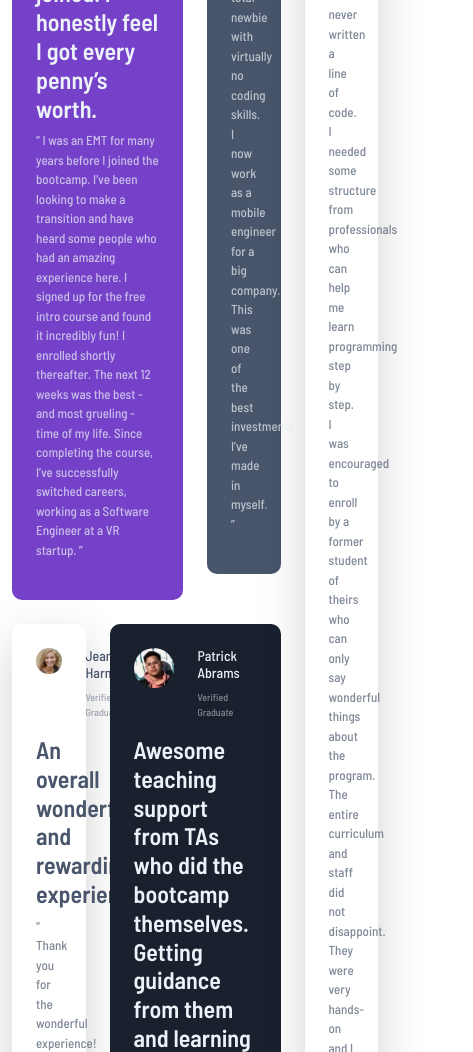
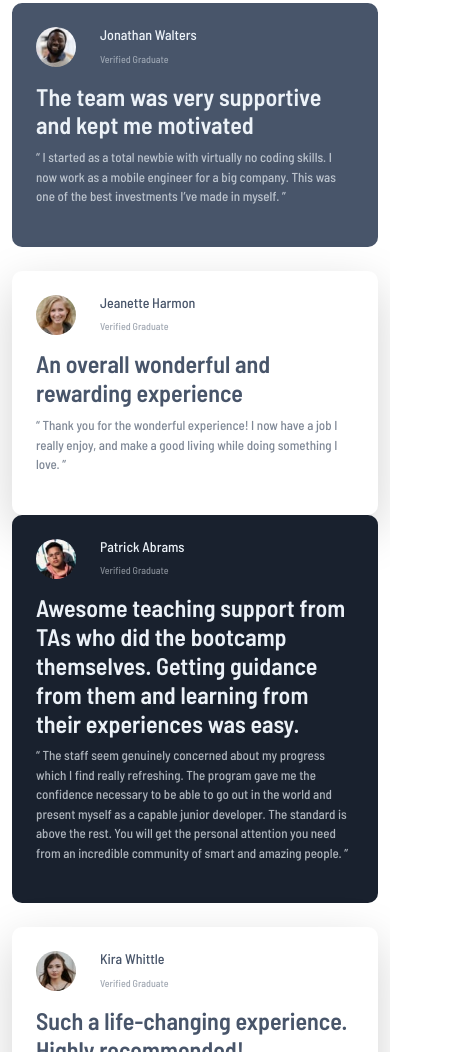
Before and after one commit to sraboni-bhuiyan/testimonial-grid-section-demo, a plain HTML site: page index.html in a window 390 px wide. Shown: the part 497-1549 px from the top of the page, 473 px wide, since content can reach past the window. Drawn offline with nearby package versions, Linux system fonts and the light colour scheme.

Commit message:
changes added

```diff
--- a/index.html
+++ b/index.html
@@ -13,11 +13,11 @@
 </head>
 <body>
   <section class="container mt-5 mx-auto">
-    <div class="row">
-      <div class="col-9">
+    <div class="row g-4">
+      <div class="col-12 col-md-12 col-lg-9 order-1">
         <div class="row">
-          <div class="col-8">
-            <div class="violet-card p-4">
+          <div class="col-12 col-lg-8 order-1">
+            <div class="violet-card p-4 mb-4">
               <div class="d-flex align-items-start justify-content-start">
                 <img width="40" class="rounded-circle img-fluid" src="images/image-daniel.jpg" alt="">
                 <div class="ms-4">
@@ -32,7 +32,7 @@
               </div>
             </div>
           </div>
-          <div class="col-4">
+          <div class="col-12 col-lg-4 order-2  mb-4">
             <div class="grey-card p-4">
               <div class="d-flex align-items-start justify-content-start">
                 <img width="40" class="rounded-circle img-fluid" src="images/image-jonathan.jpg" alt="">
@@ -49,8 +49,8 @@
             </div>
           </div>
         </div>
-        <div class="row mt-4">
-          <div class="col-4">
+        <div class="row">
+          <div class="col-12 col-lg-4 order-1">
             <div class="white-card p-4 shadow-lg h-100">
               <div class="d-flex align-items-start justify-content-start">
                 <img width="40" class="rounded-circle img-fluid" src="images/image-jeanette.jpg" alt="">
@@ -66,7 +66,7 @@
               </div>
             </div>
           </div>
-          <div class="col-8">
+          <div class="col-12 col-lg-8 order-2">
             <div class="dark-card p-4">
               <div class="d-flex align-items-start justify-content-start">
                 <img width="40" class="rounded-circle img-fluid" src="images/image-patrick.jpg" alt="">
@@ -84,7 +84,7 @@
           </div>
         </div>
       </div>
-      <div class="col-3">
+      <div class="col-12 col-md-12 col-lg-3 order-2">
         <div class="white-card shadow-lg p-4 h-100">
             <div class="d-flex align-items-start">
               <img width="40" class="rounded-circle img-fluid" src="images/image-kira.jpg" alt="">
```
